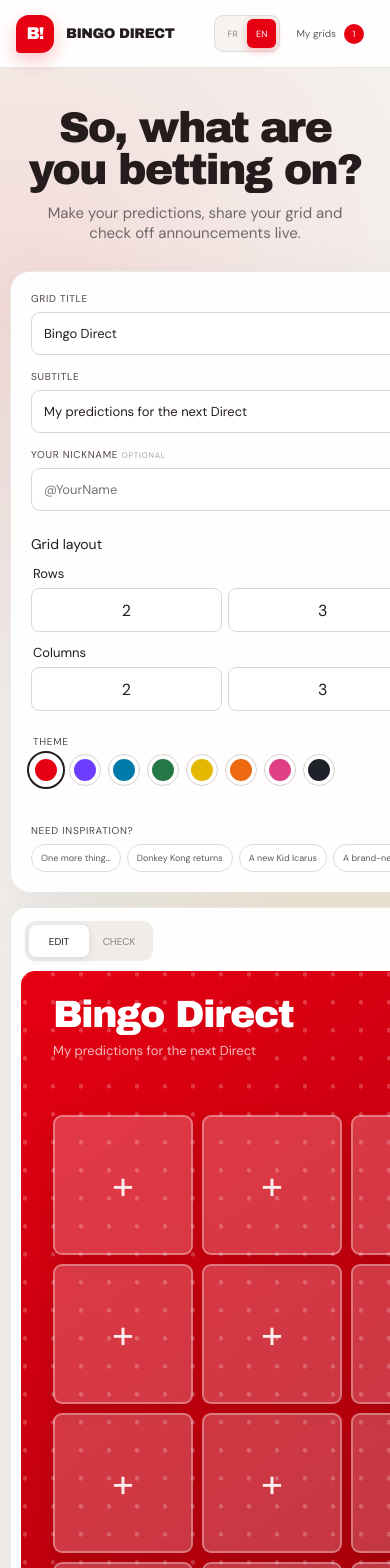
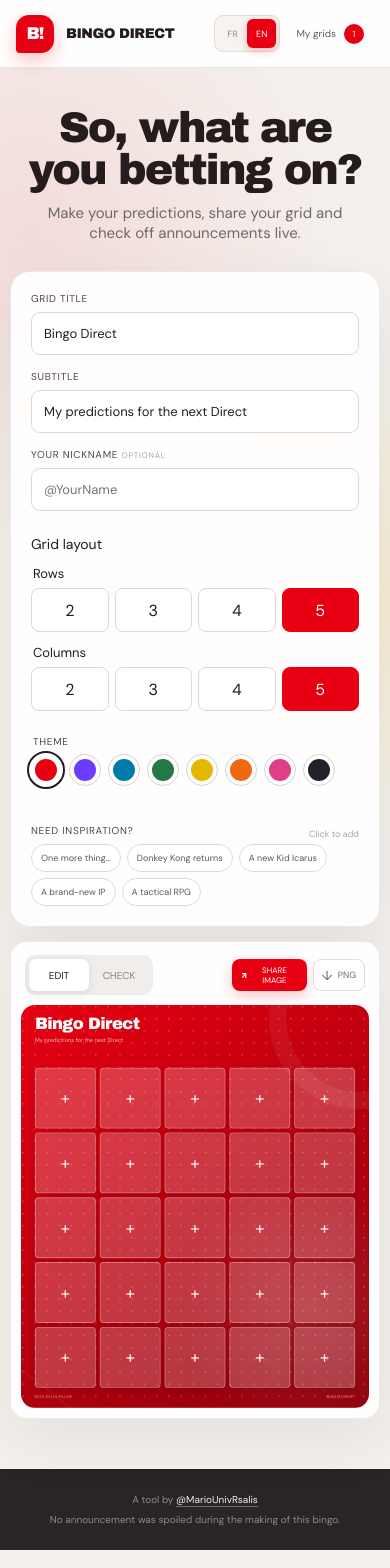
Before and after one commit to adrien-gueret/bingo-direct, a React (Vite) app: page / in a window 390 px wide. Shown: the top 1568 px of the page. Built offline with nearby package versions, Linux system fonts and the light colour scheme.

Commit message:
fix(responsive): fix design on small screens

```diff
--- a/src/BingoPoster.tsx
+++ b/src/BingoPoster.tsx
@@ -170,7 +170,7 @@ export function ScaledPoster(props: Props) {
     return () => observer.disconnect();
   }, []);
   return <div ref={frame} className="poster-frame" style={{ height: 926 * scale }}>
-    <div style={{ transform: `scale(${scale})`, transformOrigin: "top left", width: 800 }}>
+    <div style={{ position: "absolute", top: 0, left: 0, transform: `scale(${scale})`, transformOrigin: "top left", width: 800 }}>
       <BingoPoster {...props} />
     </div>
   </div>;
--- a/src/styles.css
+++ b/src/styles.css
@@ -265,6 +265,7 @@ main {
 
 .editor-card,
 .board-card {
+  min-width: 0;
   border: 1px solid rgba(37, 28, 29, 0.09);
   background: rgba(255, 255, 255, 0.93);
   border-radius: 20px;
@@ -1467,7 +1468,7 @@ main {
 @media (max-width: 940px) {
   .workspace {
     width: min(760px, calc(100% - 32px));
-    grid-template-columns: 1fr;
+    grid-template-columns: minmax(0, 1fr);
   }
 
   .editor-card {
```
